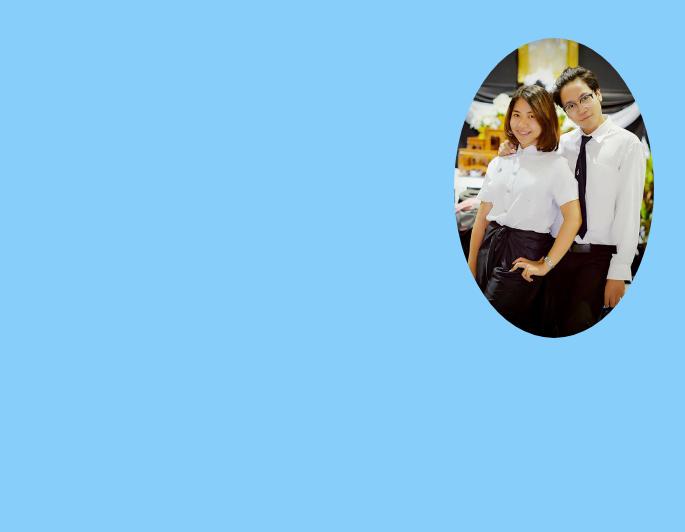
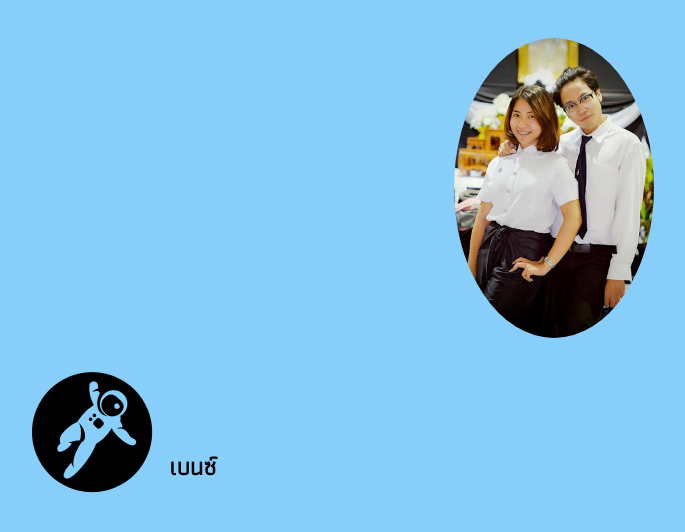
Before and after one commit to 5830213036/demoprofile, a plain HTML site: page index.html in a window 1280 px wide. Shown: the whole page, without its empty margins (86-771 px from the left). Drawn offline with Linux system fonts and the light colour scheme.

Commit message:
add google fornt awesome cdn

```diff
--- a/index.css
+++ b/index.css
@@ -1,7 +1,11 @@
 body {
     padding: 30px 100px;
-    font-family: 'Prompt', sans-serif;
+    font-family: 'kanit', sans-serif;
     background-color: lightskyblue;
+}
+
+h2{
+    font-family: 'Athiti', sans-serif;
 }
 
 .img-circle {
--- a/index.html
+++ b/index.html
@@ -5,10 +5,14 @@
     <meta name="viewport" content="width=device-width, initial-scale=1.0">
     <meta http-equiv="X-UA-Compatible" content="ie=edge">
     <title>BEN Profile 2017</title>
+    <link href="https://fonts.googleapis.com/css?family=Athiti" rel="stylesheet">
     <link rel="stylesheet" href="index.css">
+    <link rel="stylesheet" href="https://maxcdn.bootstrapcdn.com/font-awesome/4.7.0/css/font-awesome.min.css">
+
 </head>
 <body>
-    <div class="profile-pic"><img class="img-circle" src="images/1.jpg" alt="" ></div>
+    <div class="profile-pic">   <img class="img-circle" src="images/1.jpg" alt="" >     </div>
+    <h2> <i class="fa fa-grav fa-5x" aria-hidden="true"></i>   เบนซ์   </h2>
 
 </body>
 </html>
```
